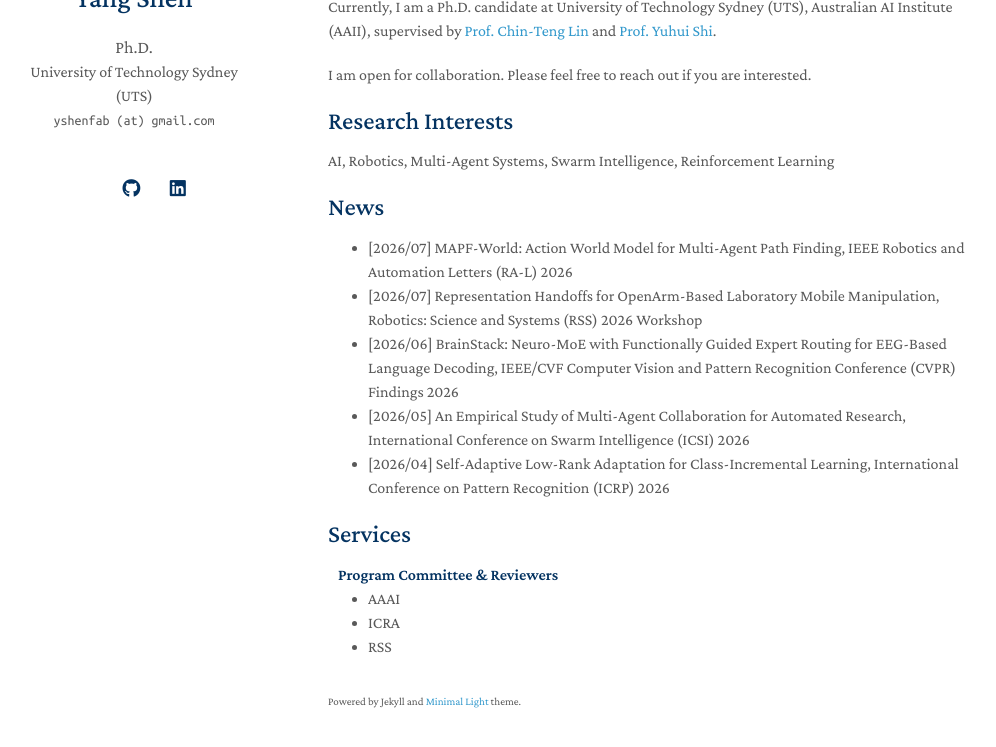
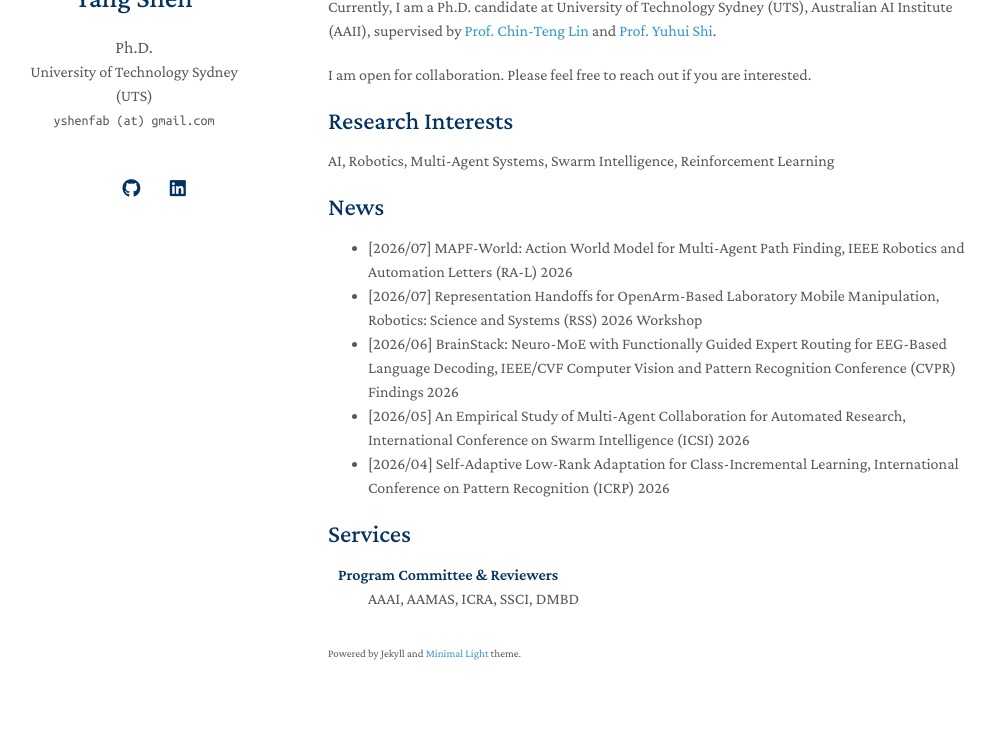
Before and after one commit to yshenfab/yshenfab.github.io, a Jekyll site: the page built from index.md, in a window 1280 px wide and 988 px high, cut to the strip 206-953 px from the top of the window. Shown: the whole strip, without its empty margins (142-1138 px from the left). Built offline with Jekyll 4.4.1, drawn with Linux system fonts in a browser that asks for light colours; a style sheet for code colours, icons or effects is not loaded; our own code applies the rules of GitHub Pages for plain Markdown files.

Commit message:
update pc

```diff
--- a/_includes/services.md
+++ b/_includes/services.md
@@ -3,9 +3,13 @@
 <h4 style="margin:0 10px 0;">Program Committee & Reviewers</h4>
 
 <ul style="margin:0 0 5px;">
-  <li><a href="http://cvpr2023.thecvf.com/"><autocolor>AAAI</autocolor></a></li>
-  <li><a href="http://iccv2021.thecvf.com/"><autocolor>ICRA</autocolor></a></li>
-  <li><a href="https://eccv2022.ecva.net/"><autocolor>RSS</autocolor></a></li>
+  AAAI, AAMAS, ICRA, SSCI, DMBD
+  <!-- <li><a href="https://aaai.org/conference/aaai/aaai-27/"><autocolor>AAAI</autocolor></a></li> -->
+  <!-- <li><a href="https://2026.ieee-icra.org/"><autocolor>ICRA</autocolor></a></li> -->
+  <!-- <li><a href="https://roboticsconference.org/"><autocolor>RSS</autocolor></a></li> -->
+  <!-- <li><a href="https://warwick.ac.uk/fac/sci/dcs/aamas2027/"><autocolor>AAMAS</autocolor></a></li> -->
+  <!-- <li><a href="https://attend.ieee.org/ssci-2027/"><autocolor>SSCI</autocolor></a></li> -->
+  <!-- <li><a href="https://www.iasei.org/dmbd2026/"><autocolor>DMBD</autocolor></a></li> -->
 </ul>
 
 <!-- <h4 style="margin:0 10px 0;">Journal Reviewers</h4> -->
```
